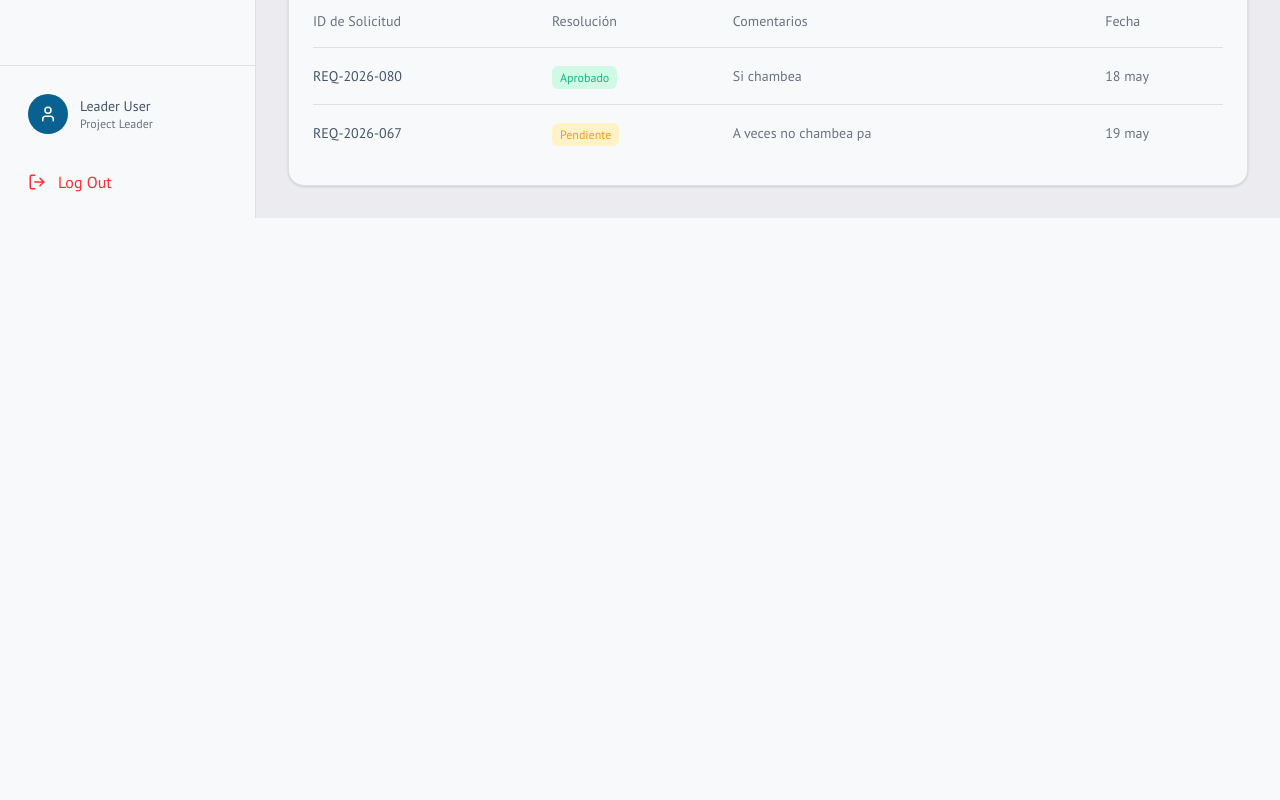
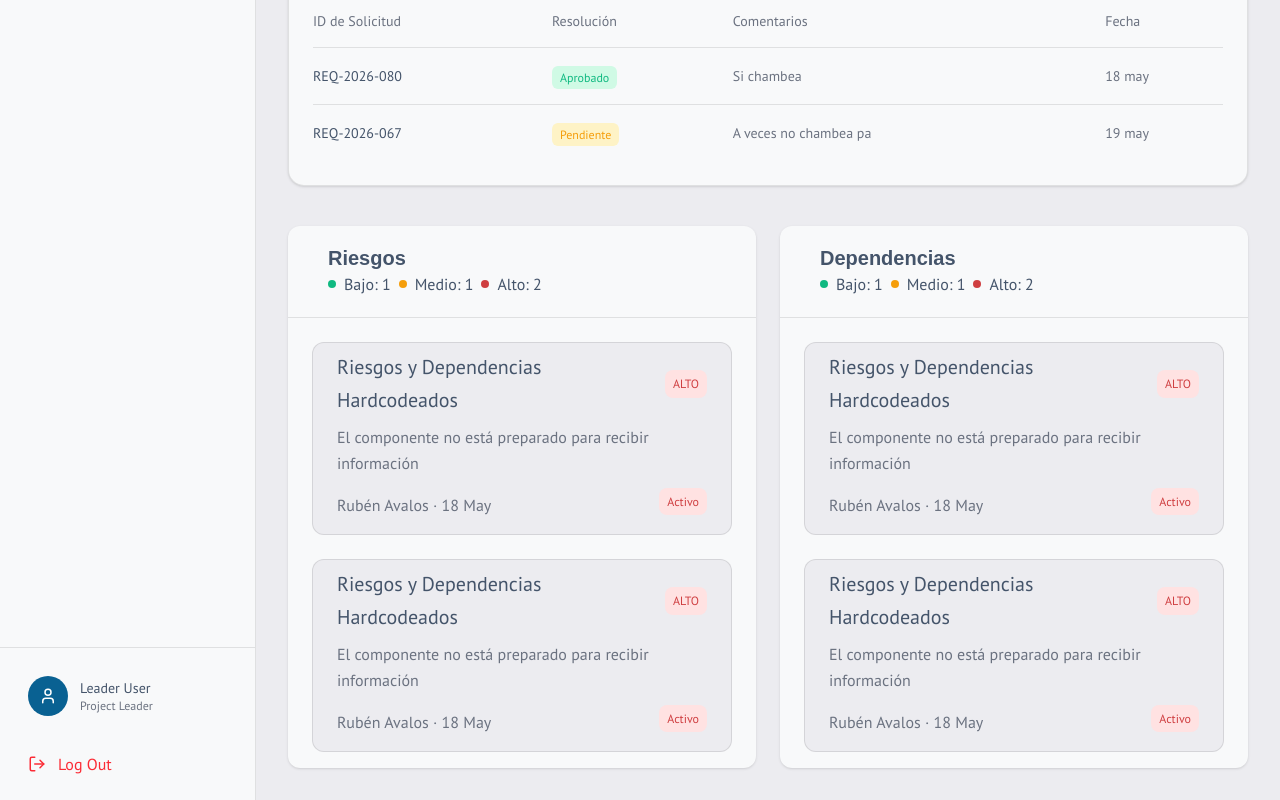
Before and after one commit to AvalosRubenn/Sistema-AdS, a React (Vite) app: page / in a window 1280 px wide. Shown: the part 2645-3445 px from the top of the page. Before the commit the page ends 2863 px from the top, so only its background shows below. Built offline with nearby package versions, Linux system fonts and the light colour scheme; a web font is replaced by a local one.

Commit message:
Componente base para Riesgos y Dependencias

```diff
--- a/src/components/DasboardLA.tsx
+++ b/src/components/DasboardLA.tsx
@@ -5,6 +5,7 @@ import type { SingleStressProps } from "./SingleStress";
 import GeneralStats from "./GeneralStats";
 import Calendar from "./Calendar";
 import ComitteeTracking from "./CommitteeTracking";
+import RisksAndDependencies from "./RisksAndDependencies";
 
 const proyectos: ActiveProjectProps[] = [
   {
@@ -144,6 +145,10 @@ function DashboardLA() {
       </div>
 
       <ComitteeTracking />
+      <div className="w-full flex gap-6 mt-10">
+        <RisksAndDependencies nombre="Riesgos" />
+        <RisksAndDependencies nombre="Dependencias" />
+      </div>
     </div>
   );
 }
--- /dev/null
+++ b/src/components/RisksAndDependencies.tsx
@@ -0,0 +1,56 @@
+interface RisksAndDependenciesProps {
+  nombre: string;
+}
+function RisksAndDependencies({ nombre }: RisksAndDependenciesProps) {
+  return (
+    <div className="bg-background rounded-xl shadow-sm w-full">
+      <div className="border-b border-border px-6 py-5">
+        <h2 className="text-xl ml-4">{nombre}</h2>
+        <div className="flex items-center gap-2 ml-4">
+          <div className="w-2 h-2 bg-success rounded-full" />
+          <p>Bajo: 1</p>
+          <div className="w-2 h-2 bg-warning rounded-full" />
+          <p>Medio: 1</p>
+          <div className="w-2 h-2 bg-error rounded-full" />
+          <p>Alto: 2</p>
+        </div>
+      </div>
+      <div className="mt-6 pb-4 mb-4 mx-6 border border-border bg-muted rounded-xl flex flex-col">
+        <div className="flex items-center justify-between mt-2 mx-6">
+          <p className="text-xl">Riesgos y Dependencias Hardcodeados</p>
+          <p className="text-error px-2 py-1 text-xs rounded-lg bg-red-100">
+            ALTO
+          </p>
+        </div>
+        <p className="mt-2 mx-6 text-muted-foreground">
+          El componente no está preparado para recibir información
+        </p>
+        <div className="flex items-center justify-between mt-2 mx-6">
+          <p className="mt-2  text-muted-foreground">Rubén Avalos · 18 May</p>
+          <p className="text-error px-2 py-1 text-xs rounded-lg bg-red-100">
+            Activo
+          </p>
+        </div>
+      </div>
+      <div className="mt-6 pb-4 mb-4 mx-6 border border-border bg-muted rounded-xl flex flex-col">
+        <div className="flex items-center justify-between mt-2 mx-6">
+          <p className="text-xl">Riesgos y Dependencias Hardcodeados</p>
+          <p className="text-error px-2 py-1 text-xs rounded-lg bg-red-100">
+            ALTO
+          </p>
+        </div>
+        <p className="mt-2 mx-6 text-muted-foreground">
+          El componente no está preparado para recibir información
+        </p>
+        <div className="flex items-center justify-between mt-2 mx-6">
+          <p className="mt-2  text-muted-foreground">Rubén Avalos · 18 May</p>
+          <p className="text-error px-2 py-1 text-xs rounded-lg bg-red-100">
+            Activo
+          </p>
+        </div>
+      </div>
+    </div>
+  );
+}
+
+export default RisksAndDependencies;
```
